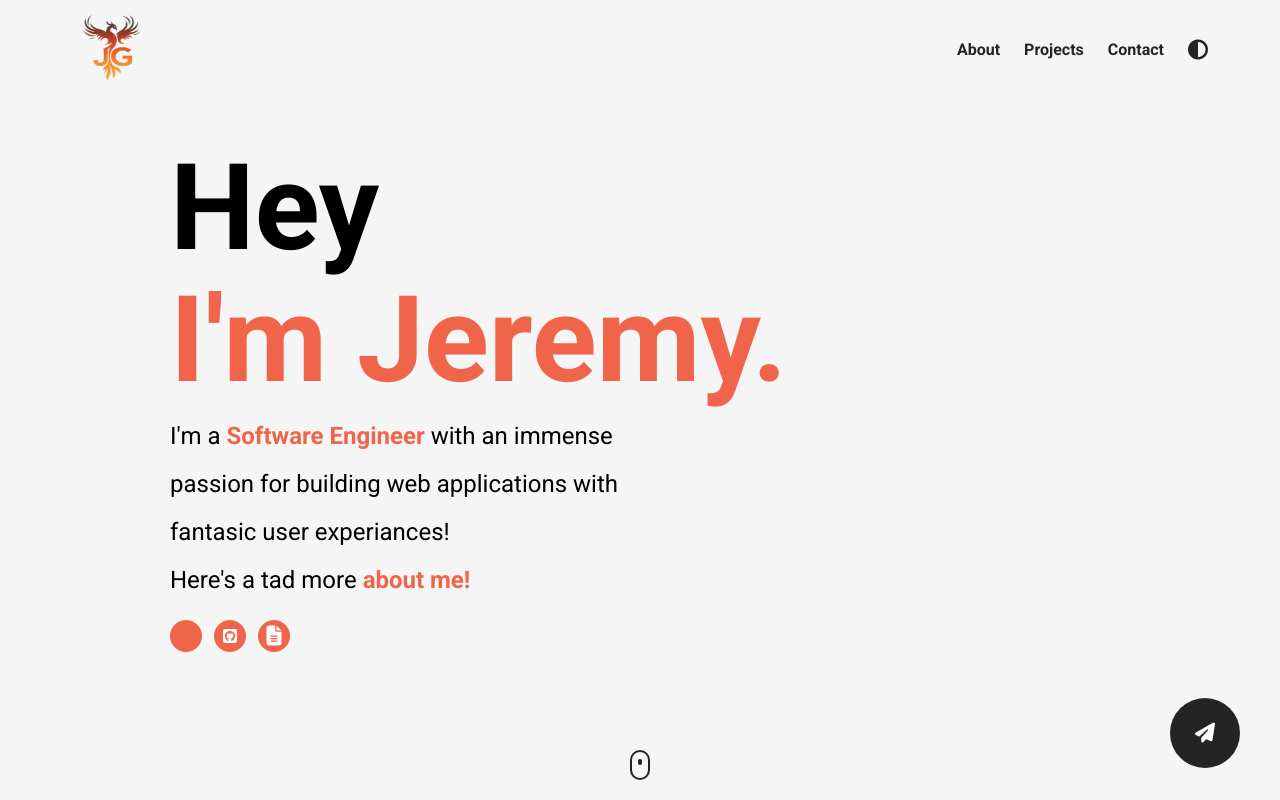
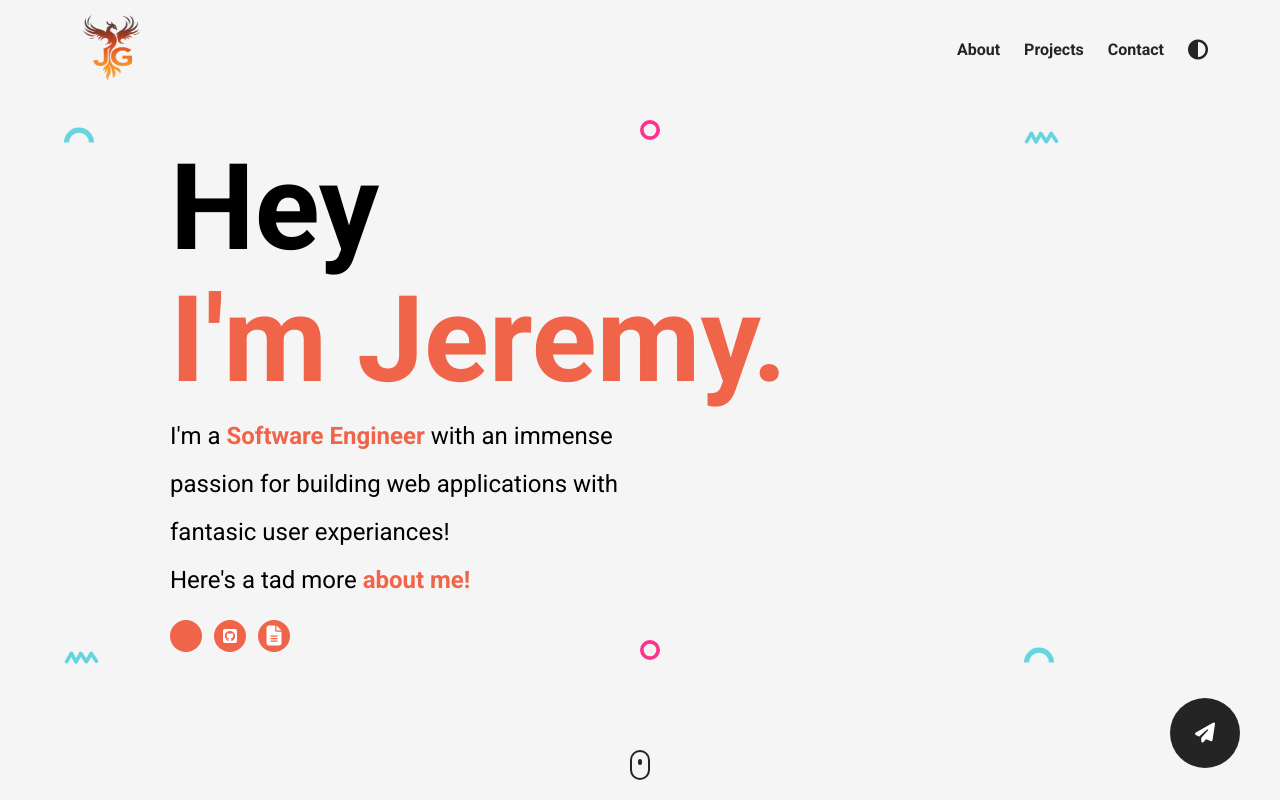
Before and after one commit to SolarDaz3/JS-Portfolio, a plain HTML site: page index (1).html in a window 1280 px wide. Both pictures are taken after a click on the link "About". Shown: the top 800 px of the page. Drawn offline with nearby package versions, Linux system fonts and the light colour scheme; some icons are missing.

Commit message:
Shapes js

```diff
--- a/app.js
+++ b/app.js
@@ -1,5 +1,18 @@
 let isModalOpen = false;
 let contrastToggle = false;
+const scaleFactor = 1 / 20
+
+function moveBackground(event) {
+    const shapes = document.querySelectorAll(".shape")
+    const x = event.clientX * scaleFactor;
+    const y = event.clientY * scaleFactor;
+
+    for(let i = 0; i < shapes.length; ++i) {
+        const isOdd = i % 2 !== 0;
+        const boolInt = isOdd ? -1 : 1
+        shapes[i].style.transform = `translate(${x * boolInt}px, ${y * boolInt}px)`
+    }
+}
 
 function toggleContrast(){
     contrastToggle = !contrastToggle;
--- a/index (1).html
+++ b/index (1).html
@@ -19,7 +19,7 @@
 </script>
   </head>
 <body>
-    <section id="landing-page">
+    <section id="landing-page" onmousemove="moveBackground(event)">
       <nav>
         <figure>
           <img id="personal-logo" src="./assets/Final logo.png" alt="">
@@ -135,6 +135,15 @@
           </div>
         </div>
       </div>
+      <img src="./assets/semi circle.svg"  class="shape shape--0">
+      <img src="./assets/circle.svg"  class="shape shape--1">
+      <img src="./assets/squiggly.svg"  class="shape shape--2">
+      <img src="./assets/circle.svg"  class="shape shape--3">
+      <img src="./assets/triangle.svg"  class="shape shape--4">
+      <img src="./assets/circle.svg"  class="shape shape--5">
+      <img src="./assets/squiggly.svg"  class="shape shape--6">
+      <img src="./assets/circle.svg"  class="shape shape--7">
+      <img src="./assets/semi circle.svg"  class="shape shape--8">
     </section>
     <section id="projects">
       <div class="container">
--- a/style.css
+++ b/style.css
@@ -600,3 +600,47 @@ footer{
 .footer__social--link, .footer__copyright{
 
 }
+
+/* Shapes */
+
+.shape{
+    position: fixed;
+
+}
+
+.shape--0{
+   top: 15vh;
+    left: 5vw;
+}
+.shape--1{
+   top: 15vh;
+    left: 50vw;
+}
+.shape--2{
+   top: 15vh;
+    left: 80vw;
+}
+.shape--3{
+   top: 500vh;
+    left: 5vw;
+}
+.shape--4{
+   top: 500vh;
+    left: 50vw;
+}
+.shape--5{
+   top: 500vh;
+    left: 80vw;
+}
+.shape--6{
+   top: 80vh;
+    left: 5vw;
+}
+.shape--7{
+   top: 80vh;
+    left: 50vw;
+}
+.shape--8{
+   top: 80vh;
+    left: 80vw;
+}
```
